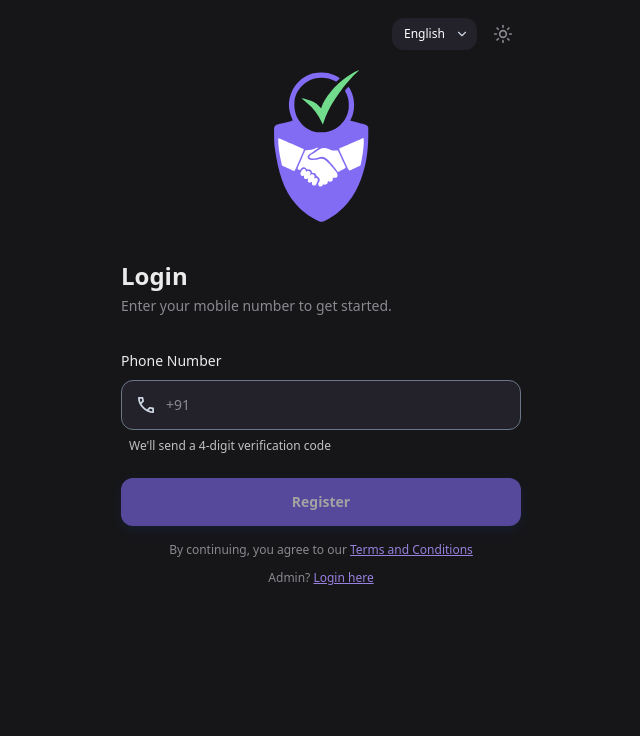
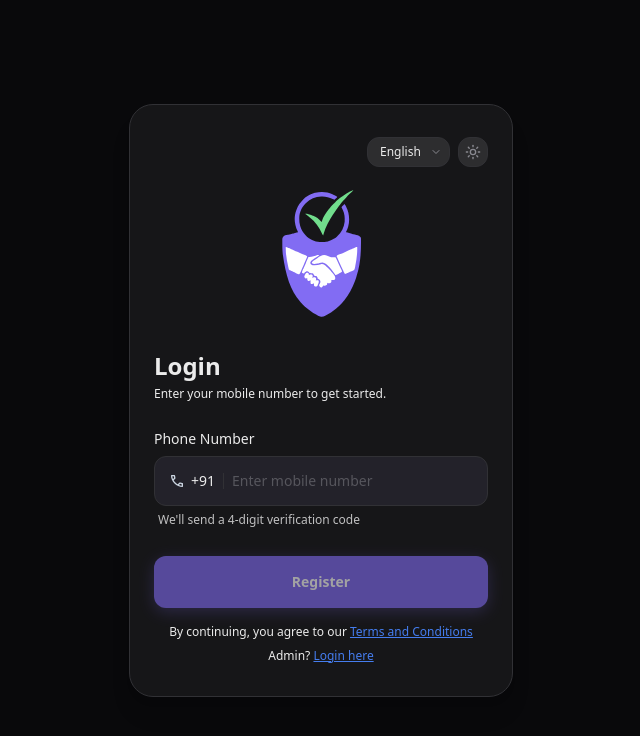
Before and after one commit to JairamDeo/ESM-Demo, a React (Vite) app in the folder Frontend/: page /user/login in a window 1280 px wide. Shown: the top 736 px of the page, without its empty margins (319-959 px from the left). Built offline with nearby package versions, Linux system fonts and the light colour scheme; no server answers.

Commit message:
User name in my profile fixing dynamically, UI changes in Login and otp page of user

```diff
--- a/Frontend/src/hooks/useApi.ts
+++ b/Frontend/src/hooks/useApi.ts
@@ -107,7 +107,7 @@ export const useCreateGrievance = () => {
       qc.invalidateQueries({ queryKey: ["reports"] });
 
 
-      toast.success("Grievance submitted successfully!");
+      // toast.success("Grievance submitted successfully!");
     },
     onError: (err: any) => {
       toast.error(err?.response?.data?.message || "Failed to submit grievance");
--- a/Frontend/src/pages/user/Login.tsx
+++ b/Frontend/src/pages/user/Login.tsx
@@ -1,15 +1,12 @@
 import { useState, useCallback, memo } from "react";
 import { useNavigate } from "react-router-dom";
-import { Sun, Moon, ChevronDown, Languages } from "lucide-react";
+import { Sun, Moon, ChevronDown, Phone } from "lucide-react";  // ← add Phone
 import { useTheme } from "@/hooks/useTheme";
 import { useAuth } from "@/contexts/AuthContext";
 import { toast } from "sonner";
-// import { useTranslation } from "react-i18next";
 
 export default memo(function Login() {
-  // const { t, i18n } = useTranslation();
   const [phone, setPhone] = useState("");
-  const [language, setLanguage] = useState("English");
   const [loading, setLoading] = useState(false);
   const navigate = useNavigate();
   const { theme, toggleTheme } = useTheme();
@@ -30,238 +27,94 @@ export default memo(function Login() {
   }, [phone, sendOtp, navigate]);
 
   return (
-    <div className="flex flex-col min-h-screen bg-background max-w-md mx-auto px-6">
-      {/* <div className="flex justify-end pt-4">
-        <button onClick={toggleTheme} className="p-2 rounded-full hover:bg-secondary transition-colors text-muted-foreground">
-          {theme === "dark" ? <Sun className="w-5 h-5" /> : <Moon className="w-5 h-5" />}
-        </button>
-      </div> */}
-      <div className="flex justify-end items-center gap-2 pt-4">
-      {/* Language Button */}
+    <div className="h-screen bg-muted/40 dark:bg-zinc-950 flex items-center justify-center sm:p-6 p-0">
+      <div className="flex flex-col w-full bg-background min-h-screen sm:min-h-0 sm:max-w-sm sm:rounded-3xl sm:shadow-xl sm:dark:border sm:dark:border-border px-6 pt-10 pb-8 sm:pt-8 sm:pb-8">
+
+        {/* Top controls */}
+        <div className="flex justify-end items-center gap-2 mb-2 ">
           <div className="relative">
-        <select className="appearance-none bg-[#23222A] text-white text-xs rounded-lg pl-3 pr-8 py-2 outline-none cursor-pointer" defaultValue="English">
+            <select className="appearance-none bg-secondary text-foreground text-xs rounded-lg pl-3 pr-7 py-1.5 outline-none cursor-pointer border border-border">
               <option value="English">English</option>
               <option value="Hindi">हिंदी</option>
-          {/* <option value="Marathi">मराठी</option> */}
             </select>
-
-        <ChevronDown className="w-3.5 h-3.5 text-[#CBD5E1] absolute right-2 top-1/2 -translate-y-1/2 pointer-events-none" />
+            <ChevronDown className="w-3 h-3 text-muted-foreground absolute right-2 top-1/2 -translate-y-1/2 pointer-events-none" />
           </div>
-
-      {/* Theme Toggle */}
-      <button onClick={toggleTheme} className="p-2 rounded-full hover:bg-secondary transition-colors text-muted-foreground">
-          {theme === "dark" ? <Sun className="w-5 h-5" /> : <Moon className="w-5 h-5" />}
+          <button
+            onClick={toggleTheme}
+            className="p-1.5 rounded-lg bg-secondary hover:bg-secondary/80 transition-colors text-muted-foreground border border-border"
+          >
+            {theme === "dark" ? <Sun className="w-4 h-4" /> : <Moon className="w-4 h-4" />}
           </button>
         </div>
 
-      <div className="flex flex-col items-center mt-0 mb-2 ">
-        {/* <div className="w-24 h-24 rounded-full bg-primary/15 flex items-center justify-center mb-4 relative"> */}
-          {/* <Shield className="w-12 h-12 text-primary" /> */}
-          <img src="../Logo.svg" alt="" className="w-[50%] h-[50%]" />
-          {/* <div className="absolute -top-1 -right-1 w-8 h-8 rounded-full bg-success flex items-center justify-center">
-            <svg className="w-5 h-5 text-success-foreground" fill="none" stroke="currentColor" viewBox="0 0 24 24">
-              <path strokeLinecap="round" strokeLinejoin="round" strokeWidth={3} d="M5 13l4 4L19 7" />
-            </svg>
-          </div> */}
-        {/* </div> */}
+        <div className="flex-1 flex flex-col justify-start ">
+
+          {/* Logo */}
+          <div className="flex justify-center mb-2">
+            <img src="../Logo.svg" alt="App Logo" className="w-[50%] h-auto" />
           </div>
-      <div className="flex-1">
-        <h1 className="text-2xl font-semibold text-foreground text-[#FFFFFF] mb-1">Login</h1>
-        <p className="text-muted-foreground text-sm mb-8 font-normal text-[#94A3B8] ">Enter your mobile number to get started.</p>
-        <div className="space-y-2 mb-2">
-          <label className="text-sm font-medium text-foreground text-[#FFFFFF]">Phone Number</label>
-          <div className="flex items-center gap-3 bg-[#23222A] rounded-xl px-4 py-3.5 border border-[#697787] focus-within:border-primary transition-colors">
-            <img src="/icons/phone.svg" alt="" className="w-4 h-4 text-muted-foreground/101 shrink-0" color="#CBD5E1" />
-            <span className="text-muted-foreground text-[#d0d9e4] text-sm shrink-0  font-normal">+91</span>
-            <input type="tel" maxLength={10} value={phone} onChange={(e) => setPhone(e.target.value.replace(/\D/g, ""))} onKeyDown={(e) => e.key === "Enter" && handleRegister()} placeholder="" className="bg-transparent border-none outline-none text-foreground text-sm flex-1 w-full" />
+
+          {/* Heading */}
+          <h1 className="text-2xl font-semibold text-foreground mb-1">Login</h1>
+          <p className="text-foreground text-xs mb-6">
+            Enter your mobile number to get started.
+          </p>
+
+          {/* Phone input */}
+          <div className="space-y-1.5 mb-1">
+            <label className="text-sm font-medium text-foreground">Phone Number</label>
+            <div className="flex items-center gap-2 bg-[#FFFFFF] dark:bg-[#23222A] rounded-xl px-4 py-3.5 border border-border focus-within:border-primary transition-colors">
+
+              {/* ✅ Lucide icon — works in both light and dark automatically */}
+              {/* <Phone className="w-4 h-4 shrink-0 text-muted-foreground" /> */}
+              <img src="/icons/phone.svg" className="w-3 h-3 shrink-0 invert dark:invert-0" />
+
+
+
+              <span className="text-sm text-foreground font-normal shrink-0">+91</span>
+              <div className="w-px h-4 bg-border shrink-0 " /> {/* subtle divider */}
+              <input
+                type="tel"
+                maxLength={10}
+                value={phone}
+                onChange={(e) => setPhone(e.target.value.replace(/\D/g, ""))}
+                onKeyDown={(e) => e.key === "Enter" && handleRegister()}
+                placeholder="Enter mobile number"
+                className="bg-[#FFFFFF] dark:bg-[#23222A] border-none outline-none text-foreground text-sm flex-1 w-full placeholder:text-muted-foreground/50"
+              />
             </div>
-          <p className="text-xs font-thin  text-[#FFFFFF] text-foreground px-2 opacity-80 ">We'll send a 4-digit verification code</p>
+            <p className="text-xs text-foreground/80 px-1">
+              We'll send a 4-digit verification code
+            </p>
           </div>
-        <button onClick={handleRegister} disabled={phone.length < 10 || loading} className="w-full shadow-[0_4px_12px_rgba(23,84,207,0.2)]  mt-6 bg-[#826CF3] text-primary-foreground font-bold py-3.5 rounded-xl text-sm transition-all hover:opacity-90 disabled:opacity-60 disabled:cursor-not-allowed flex items-center justify-center gap-2">
-          {loading ? <><span className="w-4 h-4 border-2 border-white/30 border-t-white rounded-full animate-spin" /> Sending OTP...</> : "Register"}
+
+          {/* CTA */}
+          <button
+            onClick={handleRegister}
+            disabled={phone.length < 10 || loading}
+            className="w-full mt-6 bg-[#826CF3] text-white font-bold py-4 rounded-xl text-sm transition-all hover:opacity-90 disabled:opacity-60 disabled:cursor-not-allowed flex items-center justify-center gap-2 shadow-[0_4px_16px_rgba(130,108,243,0.35)]"
+          >
+            {loading ? (
+              <>
+                <span className="w-4 h-4 border-2 border-white/30 border-t-white rounded-full animate-spin" />
+                Sending OTP...
+              </>
+            ) : (
+              "Register"
+            )}
           </button>
-        <p className="text-center text-xs text-muted-foreground mt-4">
-          By continuing, you agree to our <span className="text-primary underline  cursor-pointer">Terms and Conditions</span>
+
+          <p className="text-center text-xs text-foreground mt-4">
+            By continuing, you agree to our{" "}
+            <span className="text-[#457def] underline cursor-pointer">Terms and Conditions</span>
           </p>
-        <p className="text-center text-xs  text-muted-foreground mt-3">
-          Admin? <a href="/admin/login" className="text-primary underline">Login here</a>
+          <p className="text-center text-xs text-foreground mt-2">
+            Admin?{" "}
+            <a href="/admin/login" className="text-[#457def] underline">Login here</a>
           </p>
+
+        </div>
       </div>
     </div>
   );
 });
-
-
-
-// import { useState, useCallback, memo } from "react";
-// import { useNavigate } from "react-router-dom";
-// import { Sun, Moon, ChevronDown } from "lucide-react";
-// import { useTheme } from "@/hooks/useTheme";
-// import { useAuth } from "@/contexts/AuthContext";
-// import { toast } from "sonner";
-// import { useTranslation } from "react-i18next";
-
-// export default memo(function Login() {
-//   const { t, i18n } = useTranslation();
-
-//   const [phone, setPhone] = useState("");
-//   const [loading, setLoading] = useState(false);
-
-//   const navigate = useNavigate();
-//   const { theme, toggleTheme } = useTheme();
-//   const { sendOtp } = useAuth();
-
-//   const handleRegister = useCallback(async () => {
-//     if (phone.length < 10) return;
-
-//     setLoading(true);
-
-//     try {
-//       await sendOtp(phone);
-
-//       toast.success(t("otpSent"));
-
-//       navigate("/user/verify-otp", {
-//         state: { phone },
-//       });
-//     } catch (err: any) {
-//       toast.error(
-//         err?.response?.data?.message || t("otpFailed")
-//       );
-//     } finally {
-//       setLoading(false);
-//     }
-//   }, [phone, sendOtp, navigate, t]);
-
-//   return (
-//     <div className="flex flex-col min-h-screen bg-background max-w-md mx-auto px-6">
-
-//       {/* Top Controls */}
-//       <div className="flex justify-end items-center gap-2 pt-4">
-
-//         {/* Language Selector */}
-//         <div className="relative">
-//           <select
-//             value={i18n.language}
-//             onChange={(e) => {
-//               i18n.changeLanguage(e.target.value);
-//               localStorage.setItem("lang", e.target.value);
-//             }}
-//             className="appearance-none bg-[#23222A] text-white text-xs rounded-lg pl-3 pr-8 py-2 outline-none cursor-pointer"
-//           >
-//             <option value="en">English</option>
-//             <option value="hi">हिंदी</option>
-//             {/* <option value="mr">मराठी</option> */}
-//           </select>
-
-//           <ChevronDown className="w-3.5 h-3.5 text-[#CBD5E1] absolute right-2 top-1/2 -translate-y-1/2 pointer-events-none" />
-//         </div>
-
-//         {/* Theme Toggle */}
-//         <button
-//           onClick={toggleTheme}
-//           className="p-2 rounded-full hover:bg-secondary transition-colors text-muted-foreground"
-//         >
-//           {theme === "dark"
-//             ? <Sun className="w-5 h-5" />
-//             : <Moon className="w-5 h-5" />}
-//         </button>
-//       </div>
-
-//       {/* Logo */}
-//       <div className="flex flex-col items-center mt-0 mb-2">
-//         <img
-//           src="../Logo.svg"
-//           alt="Logo"
-//           className="w-[50%] h-[50%]"
-//         />
-//       </div>
-
-//       {/* Main Content */}
-//       <div className="flex-1">
-
-//         {/* Heading */}
-//         <h1 className="text-2xl font-semibold text-[#FFFFFF] mb-1">
-//           {t("login")}
-//         </h1>
-
-//         <p className="text-sm mb-8 font-normal text-[#94A3B8]">
-//           {t("enterMobile")}
-//         </p>
-
-//         {/* Phone Input */}
-//         <div className="space-y-2 mb-2">
-
-//           <label className="text-sm font-medium text-[#FFFFFF]">
-//             {t("phoneNumber")}
-//           </label>
-
-//           <div className="flex items-center gap-3 bg-[#23222A] rounded-xl px-4 py-3.5 border border-[#697787] focus-within:border-primary transition-colors">
-
-//             <img
-//               src="/icons/phone.svg"
-//               alt=""
-//               className="w-4 h-4 shrink-0"
-//             />
-
-//             <span className="text-[#d0d9e4] text-sm shrink-0 font-normal">
-//               +91
-//             </span>
-
-//             <input
-//               type="tel"
-//               maxLength={10}
-//               value={phone}
-//               onChange={(e) =>
-//                 setPhone(e.target.value.replace(/\D/g, ""))
-//               }
-//               onKeyDown={(e) =>
-//                 e.key === "Enter" && handleRegister()
-//               }
-//               className="bg-transparent border-none outline-none text-foreground text-sm flex-1 w-full"
-//             />
-//           </div>
-
-//           <p className="text-xs text-[#FFFFFF] px-2 opacity-80">
-//             {t("verificationCode")}
-//           </p>
-//         </div>
-
-//         {/* Submit Button */}
-//         <button
-//           onClick={handleRegister}
-//           disabled={phone.length < 10 || loading}
-//           className="w-full shadow-[0_4px_12px_rgba(23,84,207,0.2)] mt-6 bg-[#826CF3] text-primary-foreground font-bold py-3.5 rounded-xl text-sm transition-all hover:opacity-90 disabled:opacity-60 disabled:cursor-not-allowed flex items-center justify-center gap-2"
-//         >
-//           {loading ? (
-//             <>
-//               <span className="w-4 h-4 border-2 border-white/30 border-t-white rounded-full animate-spin" />
-//               {t("sendingOtp")}
-//             </>
-//           ) : (
-//             t("register")
-//           )}
-//         </button>
-
-//         {/* Terms */}
-//         <p className="text-center text-xs text-muted-foreground mt-4">
-//           {t("agreeTerms")}{" "}
-//           <span className="text-primary underline cursor-pointer">
-//             {t("termsConditions")}
-//           </span>
-//         </p>
-
-//         {/* Admin Login */}
-//         <p className="text-center text-xs text-muted-foreground mt-3">
-//           {t("admin")}{" "}
-//           <a
-//             href="/admin/login"
-//             className="text-primary underline"
-//           >
-//             {t("loginHere")}
-//           </a>
-//         </p>
-//       </div>
-//     </div>
-//   );
-// });
--- a/Frontend/src/pages/user/RaiseGrievance.tsx
+++ b/Frontend/src/pages/user/RaiseGrievance.tsx
@@ -103,7 +103,9 @@ export default memo(function RaiseGrievance() {
     try {
       const formData = new FormData();
       formData.append("type", form.caseType);
-      formData.append("veteranName", user?.name || "Veteran");
+      // Only set veteranName if the user has an actual name — never use the phone as name
+      const veteranName = user?.name && user.name.trim() ? user.name.trim() : "";
+      if (veteranName) formData.append("veteranName", veteranName);
       if (user?.phone) formData.append("veteranPhone", user.phone);
       if (form.rank) formData.append("veteranRank", form.rank);
       if (form.armyNumber) formData.append("veteranArmyNo", form.armyNumber);
```
Also changed, not shown: Frontend/src/contexts/AuthContext.tsx (+17 -3 lines), Frontend/src/pages/Grievances.tsx (+11 -2 lines), Frontend/src/pages/user/MyComplaints.tsx (+19 -8 lines), Frontend/src/pages/user/UserProfile.tsx (+26 -11 lines), Frontend/src/pages/user/VerifyOTP.tsx (+89 -32 lines). Lines whose indentation alone changed are shown as unchanged.
